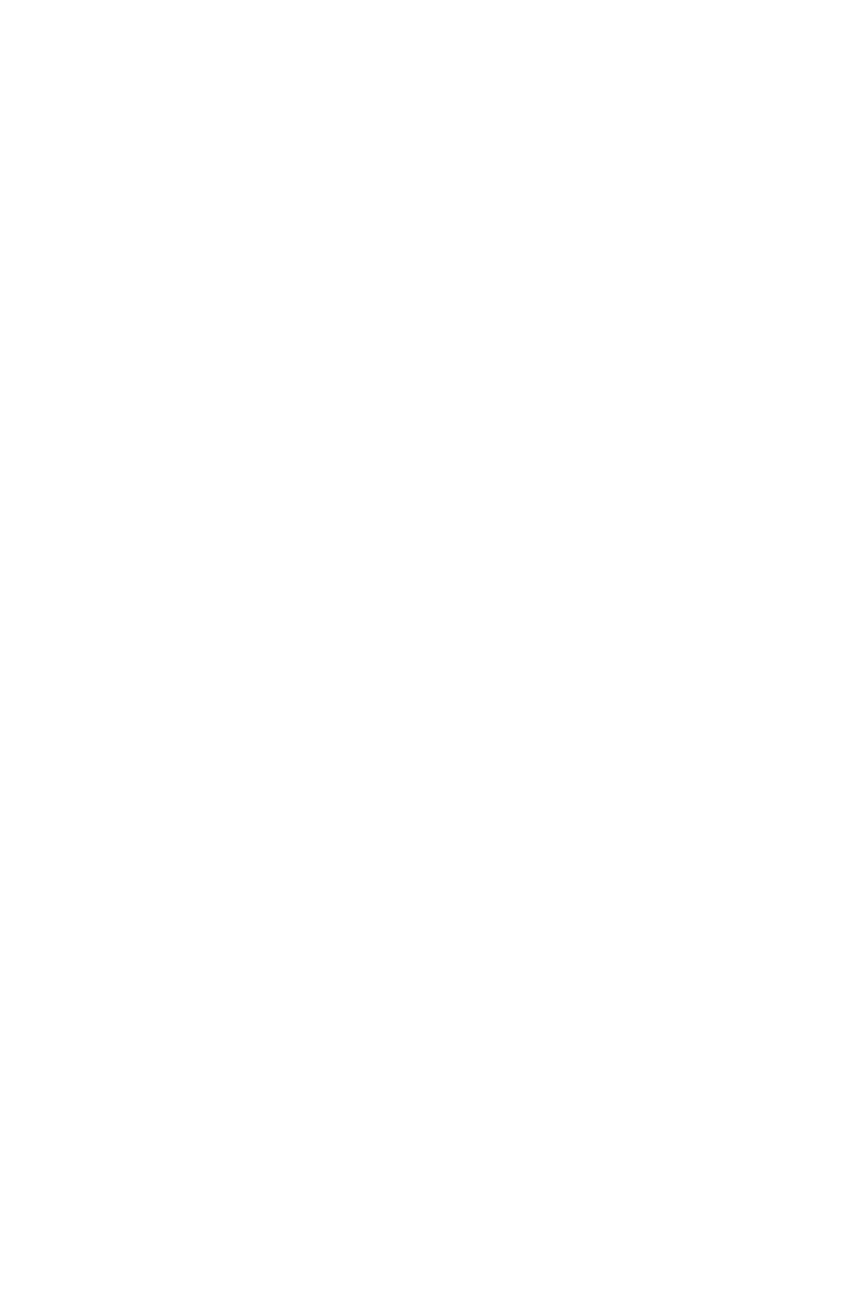
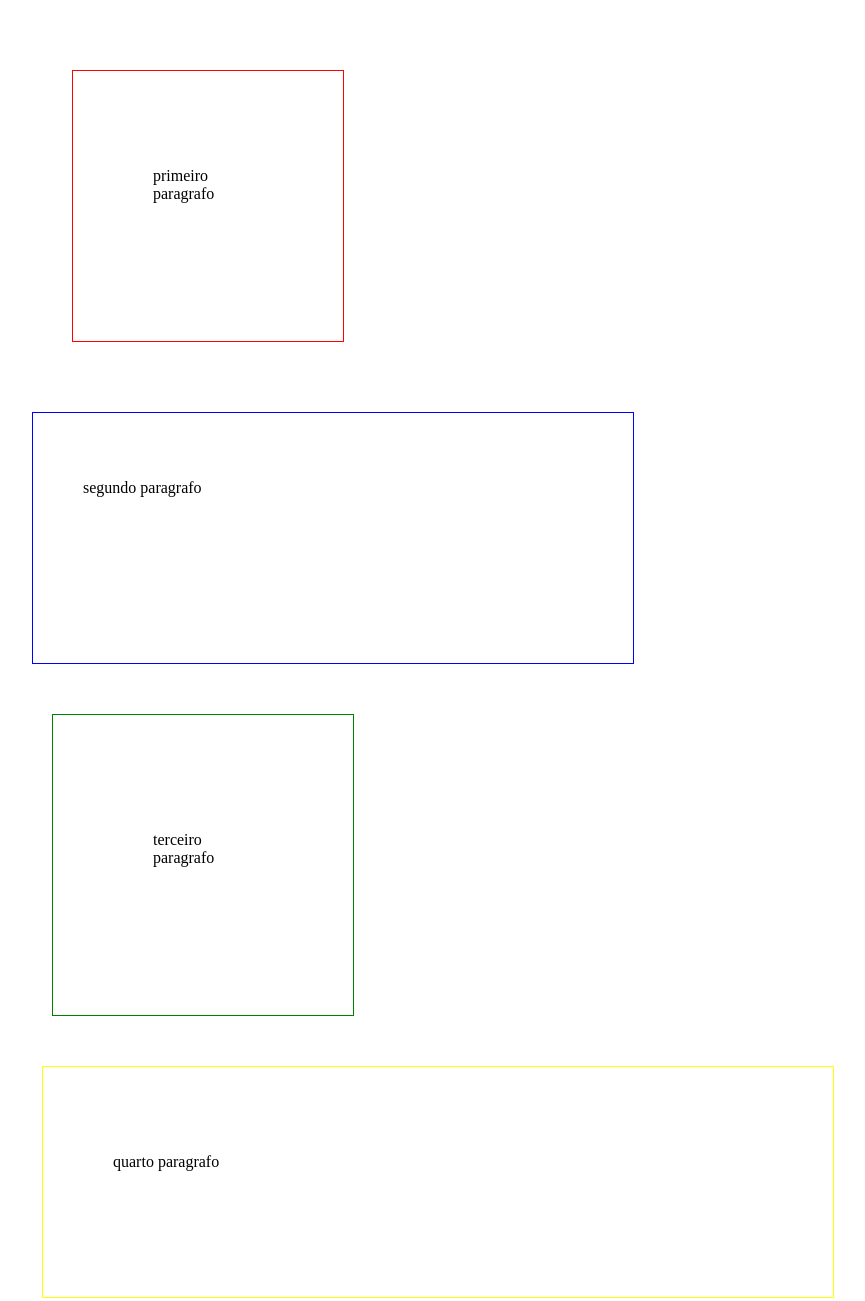
Before and after one commit to RafaelLfckkj/atv1-4bi, a plain HTML site: page index.html in a window 1280 px wide. Shown: the whole page, without its empty margins (6-871 px from the left). Before the commit the page ends 800 px from the top, so only its background shows below. Drawn offline with Linux system fonts and the light colour scheme.

Commit message:
atv1-4bi

```diff
--- a/index.html
+++ b/index.html
@@ -1,27 +1,28 @@
 <!DOCTYPE html>
-<html lang="en">
+<html lang="pt-BR">
 <head>
     <meta charset="UTF-8">
     <meta http-equiv="X-UA-Compatible" content="IE=edge">
     <meta name="viewport" content="width=device-width, initial-scale=1.0">
     <title>ativ1-4bi</title>
+    <link rel="stylesheet" href="style.css">
 </head>
 <body>
 
     <div class="primeiro">
-        <p></p>
+        <p>primeiro paragrafo</p>
     </div>
 
     <div class="segunda">
-        <p></p>
+        <p>segundo paragrafo</p>
     </div>
 
     <div class="terceira">
-        <p></p>
+        <p>terceiro paragrafo</p>
     </div>
 
     <div class="quarta">
-        <p></p>
+        <p>quarto paragrafo</p>
     </div>
 
 </body>
--- /dev/null
+++ b/style.css
@@ -0,0 +1,32 @@
+.primeiro{
+    border: 1px solid red;
+    width: 110px;
+    height: 110px;
+    margin: 70px;
+    padding: 80px;
+}
+
+.segunda{
+    border: 1px solid blue;
+    width: 500px;
+    height: 150px;
+    margin: 30px;
+    padding: 50px;
+
+}
+
+.terceira{
+    border: 1px solid green;
+    margin: 50px;
+    height: 100px;
+    width: 100px;
+    padding: 100px;
+}
+
+.quarta{
+    border: 1px solid yellow;
+    width: 650px;
+    padding: 70px;
+    margin: 40px;
+    height: 90px;
+}
```
